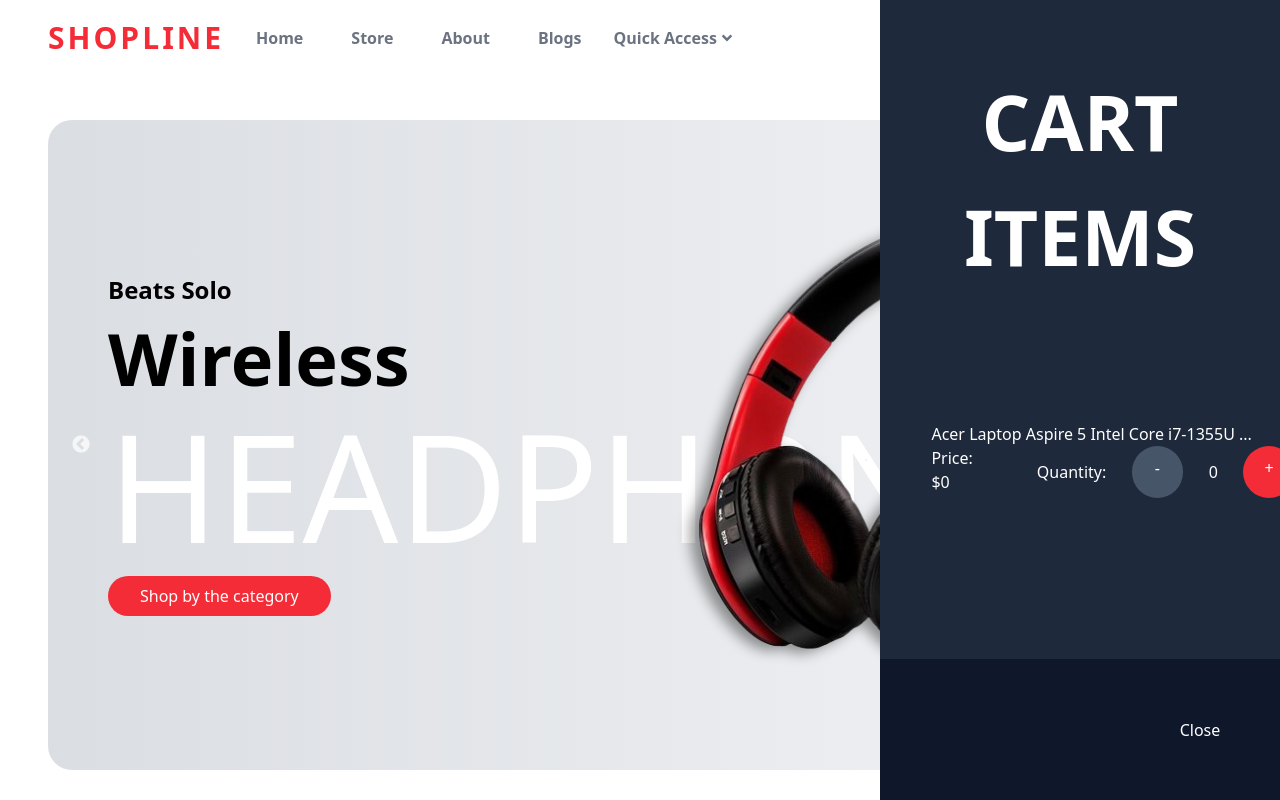
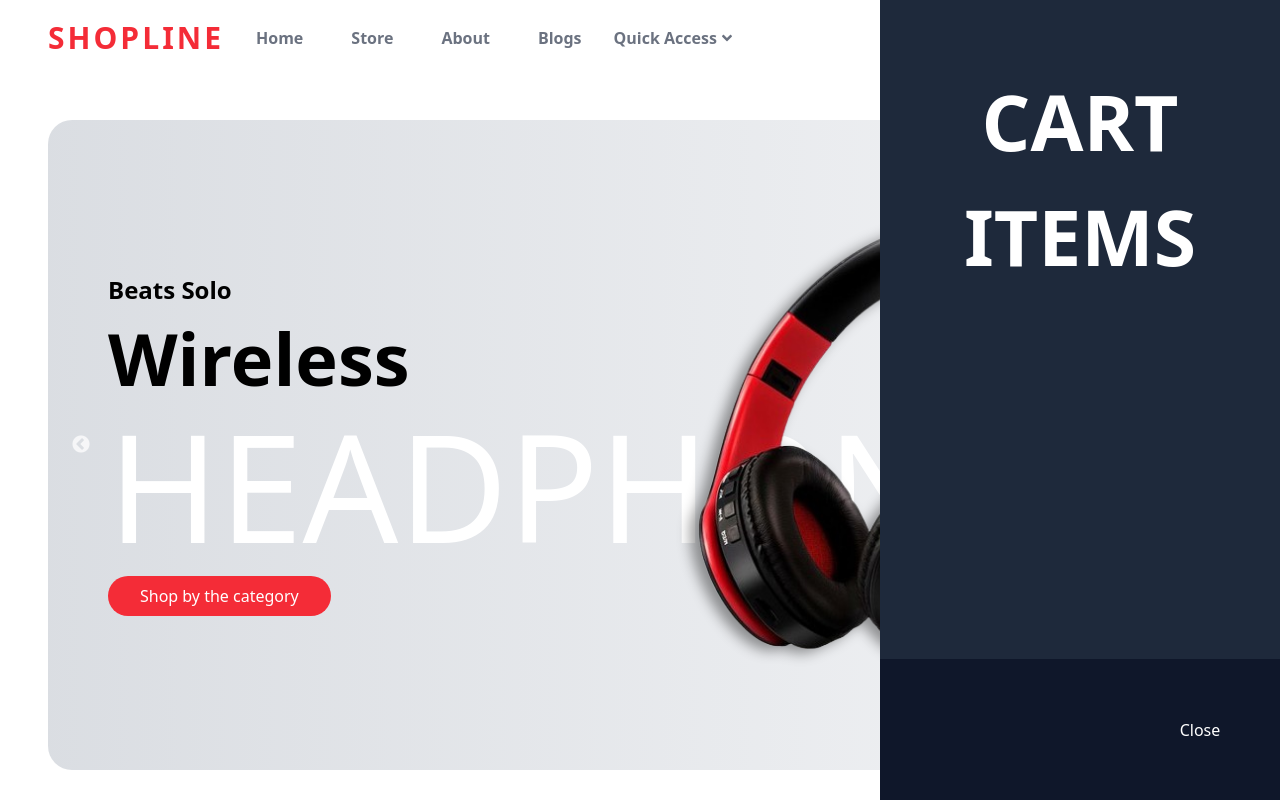
Before and after one commit to Aria-Abadian/ecommerce-app, a React (Vite) app: page / in a window 1280 px wide. Shown: the top 800 px of the page. Built offline with nearby package versions, Linux system fonts and the light colour scheme.

Commit message:
state of add to cart lifted

```diff
--- a/src/App.jsx
+++ b/src/App.jsx
@@ -26,20 +26,20 @@
   };
 
   //temp data
-  const cartItems = [
-    {
-      id: 2,
-      quantity: 2,
-    },
-  ];
+  const [cartItems, setCartItems] = useState([]);
+  const handleAddToCart = (childData) => {
+    setCartItems(cartItems => [...cartItems, childData]);
+    console.log('Data received from child:', childData);
+  };
 
+  console.log(cartItems);
   return (
     <Router>
       <div className="bg-white dark:bg-gray-900 dark:text-white duration-200 overflow-hidden">
-        <Cart cartItems={cartItems}/>
+        <Cart cartItems={cartItems} />
         <NavBar handleOrderPopup={handleOrderPopup} />
         <Routes>
-          <Route path="/products" element={<Store cartItems={cartItems}/>} />
+          <Route path="/products" element={<Store onAddToCart={handleAddToCart} />} />
           <Route
             path="/"
             element={<Home handleOrderPopup={handleOrderPopup} />}
--- a/src/components/Cart/Cart.jsx
+++ b/src/components/Cart/Cart.jsx
@@ -1,28 +1,28 @@
 import React, { useState } from "react";
-import products from "../../Data/Products.json";
 
-const Cart = () => {
+const Cart = ({ cartItems,onQuantityIncrease }) => {
+
   const [quantity, setQuantity] = useState(0);
-  const handleQuantityIncrease = () => {
-    setQuantity(quantity + 1);
-  };
+
   const handleQuantityDecrease = () => {
     setQuantity(quantity - 1);
   };
   return (
-    <div className="fixed z-50 right-0 bg-slate-800 w-full md:w-[400px] h-full">
+    <div className="fixed z-50 right-0 bg-slate-800 w-full md:w-[400px] h-full overflow-scroll pb-[20vw]">
       <h3 className="text-white text-center uppercase text-[6vw] font-semibold mt-[5vw]">
         cart items
       </h3>
-      <div className="p-[5vw]">
+      {cartItems.map((cartItem, index) =>(
+
+      <div key={index} className="p-[5vw]">
         <div className="pt-[5vw] flex flex-row gap-[5vw] items-center justify-center">
           <div className="border w-[22vw] bg-white rounded-md overflow-hidden">
-            <img className="scale-75" src={products[0].image} alt="" />
+            <img className="scale-75" src={cartItem.image} alt="" />
           </div>
           <div className="text-white">
-            <h4>{products[0].name.slice(0, 40)} ...</h4>
-            <div className="flex flex-row justify-start gap-[5vw]">
-              <p>Price: ${products[0].price * quantity}</p>
+            <h4>{cartItem.name.slice(0,30)} ...</h4>
+            <div className="flex flex-row justify-start gap-[3vw]">
+              <p>Price: ${cartItem.price * 1}</p>
               <div className="flex flex-row gap-[2vw] justify-center items-center">
                 <p> Quantity:</p>
                 <button
@@ -31,9 +31,9 @@
                 >
                   <p className="-translate-y-[.3vw]">-</p>
                 </button>
-                <span>{quantity}</span>
+                <span>{1}</span>
                 <button
-                  onClick={handleQuantityIncrease}
+                  onClick={onQuantityIncrease}
                   className="bg-primary w-[4vw] h-[4vw] rounded-full flex justify-center items-center"
                 >
                   <p className="-translate-y-[.3vw]">+</p>
@@ -43,10 +43,11 @@
           </div>
         </div>
       </div>
-        <div className="fixed bottom-0 w-full text-white h-[11vw]">
-          <button className="w-[50%] h-full bg-slate-900">Close</button>
-          <button className="w-[50%] h-full bg-primary">Checkout</button>
-        </div>
+      ))}
+      <div className="fixed bottom-0 w-full text-white h-[11vw]">
+        <button className="w-[50%] h-full bg-slate-900">Close</button>
+        <button className="w-[50%] h-full bg-primary">Checkout</button>
+      </div>
     </div>
   );
 };
--- a/src/components/Store/Store.jsx
+++ b/src/components/Store/Store.jsx
@@ -1,11 +1,15 @@
 import React, { useState, useEffect } from "react";
 import products from "../../Data/Products.json";
 
-const Store = () => {
+const Store = ({onAddToCart}) => {
 
   // State for storing the displayed products, current page, and selected category
   const [currentPage, setCurrentPage] = useState(0);
   const [selectedOption, setSelectedOption] = useState("default");
+
+  const sendCartDataToParent = (data) => {
+    onAddToCart(data);
+  };
 
   // Handler for category selection change
   const handleChange = (event) => {
@@ -37,6 +41,7 @@
     currentPage * productsPerPage,
     (currentPage + 1) * productsPerPage
   );
+
 
   return (
     <div className="dark:bg-slate-900">
@@ -91,7 +96,9 @@
                   <p className="text-[4.5vw] md:text-[1vw] text-primary">
                     ${product.price}
                   </p>
-                  <button className="md:text-[1vw] bg-primary text-white px-[5vw] md:px-[2vw] py-[1vw] md:py-[.5vw] rounded-full shadow-md">
+                  <button
+                    onClick={() => sendCartDataToParent(product)}
+                    className="md:text-[1vw] bg-primary text-white px-[5vw] md:px-[2vw] py-[1vw] md:py-[.5vw] rounded-full shadow-md">
                     Add to Cart
                   </button>
                 </div>
```
